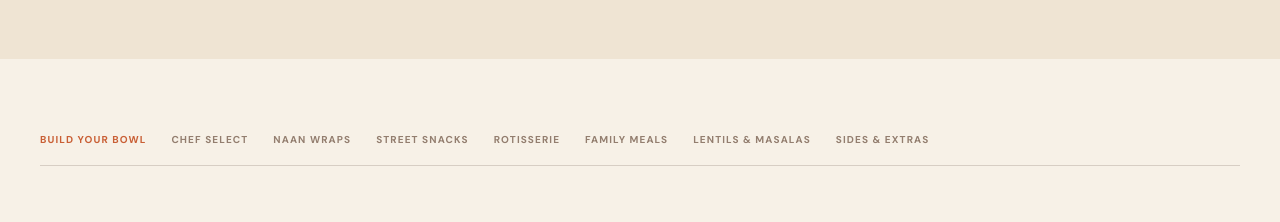
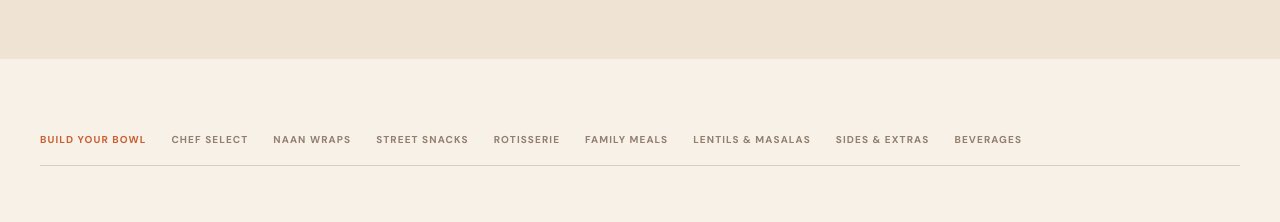
Before and after one commit to sumedhpeddinti/dasari, a React (Vite) app: page / in a window 1280 px wide. Shown: the part 4620-4842 px from the top of the page. Built offline with nearby package versions, Linux system fonts and the light colour scheme; a web font is replaced by a local one.

Commit message:
Add Beverages menu category containing fountain sodas, iced teas, and craft lemonades without pricing

```diff
--- a/src/App.tsx
+++ b/src/App.tsx
@@ -68,7 +68,7 @@ const lentilItems: FoodItem[] = [
   { name: 'Veggie Bhaji', price: '$13.95 | $21.90', description: 'Flavorful vegetable bhaji.', image: photos.pavBhaji, badge: 'VE' },
 ];
 
-const categories = ['BUILD YOUR BOWL', 'CHEF SELECT', 'NAAN WRAPS', 'STREET SNACKS', 'ROTISSERIE', 'FAMILY MEALS', 'LENTILS & MASALAS', 'SIDES & EXTRAS'];
+const categories = ['BUILD YOUR BOWL', 'CHEF SELECT', 'NAAN WRAPS', 'STREET SNACKS', 'ROTISSERIE', 'FAMILY MEALS', 'LENTILS & MASALAS', 'SIDES & EXTRAS', 'BEVERAGES'];
 
 const bowlSteps = [
   {
@@ -178,6 +178,21 @@ const sideItems: MenuItem[] = [
   { name: 'Samosas', price: '10 for $11.50', description: 'Savory pastries filled with potatoes, peas and spices.' },
   { name: 'Sauces', price: '$5', description: '8 oz signature sauce bottle' },
   { name: 'Hot Sauce Bottle', price: '$5.99', description: 'Dasari signature spicy hot sauce bottle' },
+];
+
+const beverageItems: MenuItem[] = [
+  { name: 'Pepsi', price: '', description: 'Fountain soda' },
+  { name: 'Dr Pepper', price: '', description: 'Fountain soda' },
+  { name: 'Mountain Dew', price: '', description: 'Fountain soda' },
+  { name: 'Pink Lemonade', price: '', description: 'Groves Best lemonade' },
+  { name: 'Water', price: '', description: 'Filtered ice water' },
+  { name: 'Coca-Cola Zero Sugar', price: '', description: 'Zero sugar fountain soda' },
+  { name: 'Orange Soda', price: '', description: 'Groves Best orange' },
+  { name: 'Coca-Cola', price: '', description: 'Original taste fountain soda' },
+  { name: 'Unsweetened Black Tea', price: '', description: 'Groves Best fresh brewed black tea' },
+  { name: 'Sweet Black Tea', price: '', description: 'Groves Best fresh brewed sweet tea' },
+  { name: 'Raspberry Tea', price: '', description: 'Groves Best brewed raspberry tea' },
+  { name: 'Strawberry Lemonade', price: '', description: 'Craft \'62 pure cane beverage' },
 ];
 
 function Logo({ light = false }: { light?: boolean }) {
@@ -397,6 +412,7 @@ function App() {
         <section className="menu-block compact-block" id="family-meals"><div className="menu-block-head"><SectionIntro eyebrow="SERVES THE TABLE · SOLD BY THE PINT OR QUART" title="Family meals" /><span className="menu-index">06</span></div><MenuRows items={familyItems} /></section>
         <section className="menu-block compact-block" id="lentils-and-masalas"><div className="menu-block-head"><SectionIntro eyebrow="PINT OR QUART · ON THEIR OWN OR PILED OVER RICE" title="Lentils & masalas" /><span className="menu-index">07</span></div><MenuRows items={lentilItems} /></section>
         <section className="menu-block compact-block" id="sides-and-extras"><div className="menu-block-head"><SectionIntro eyebrow="ROUND OUT ANY ORDER" title="Sides & extras" /><span className="menu-index">08</span></div><MenuRows items={sideItems} /></section>
+        <section className="menu-block compact-block" id="beverages"><div className="menu-block-head"><SectionIntro eyebrow="FOUNTAIN & CRAFT BREWED BEVERAGES" title="Beverages" copy="Refreshing fountain sodas, fresh brewed iced teas, and craft lemonades." /><span className="menu-index">09</span></div><MenuRows items={beverageItems} /></section>
       </section>
 
       <section className="about-section section-pad" id="about"><div className="about-art"><div className="art-circle"><img src="/assets/images/dasari-loading-art.png" alt="Dasari Fusion Grill brand artwork" loading="lazy" onError={(event) => { event.currentTarget.src = photos.feast; }} /></div><span className="art-label">AUTHENTIC<br />TASTE</span></div><div className="about-copy"><p className="eyebrow">MORE THAN A MEAL</p><h2>Authentic Indian taste,<br /><i>your way.</i></h2><p>We keep the classics close and give you room to make them yours. Fresh ingredients, slow-roasted meats, fresh-baked naan and masalas that take their time.</p><div className="service-list"><span>DINE IN</span><span>TAKE OUT</span><span>CATERING</span><span>100% HALAL</span></div><p className="small-note">Ask us about family meals, catering trays and party-size orders.</p></div></section>
```
